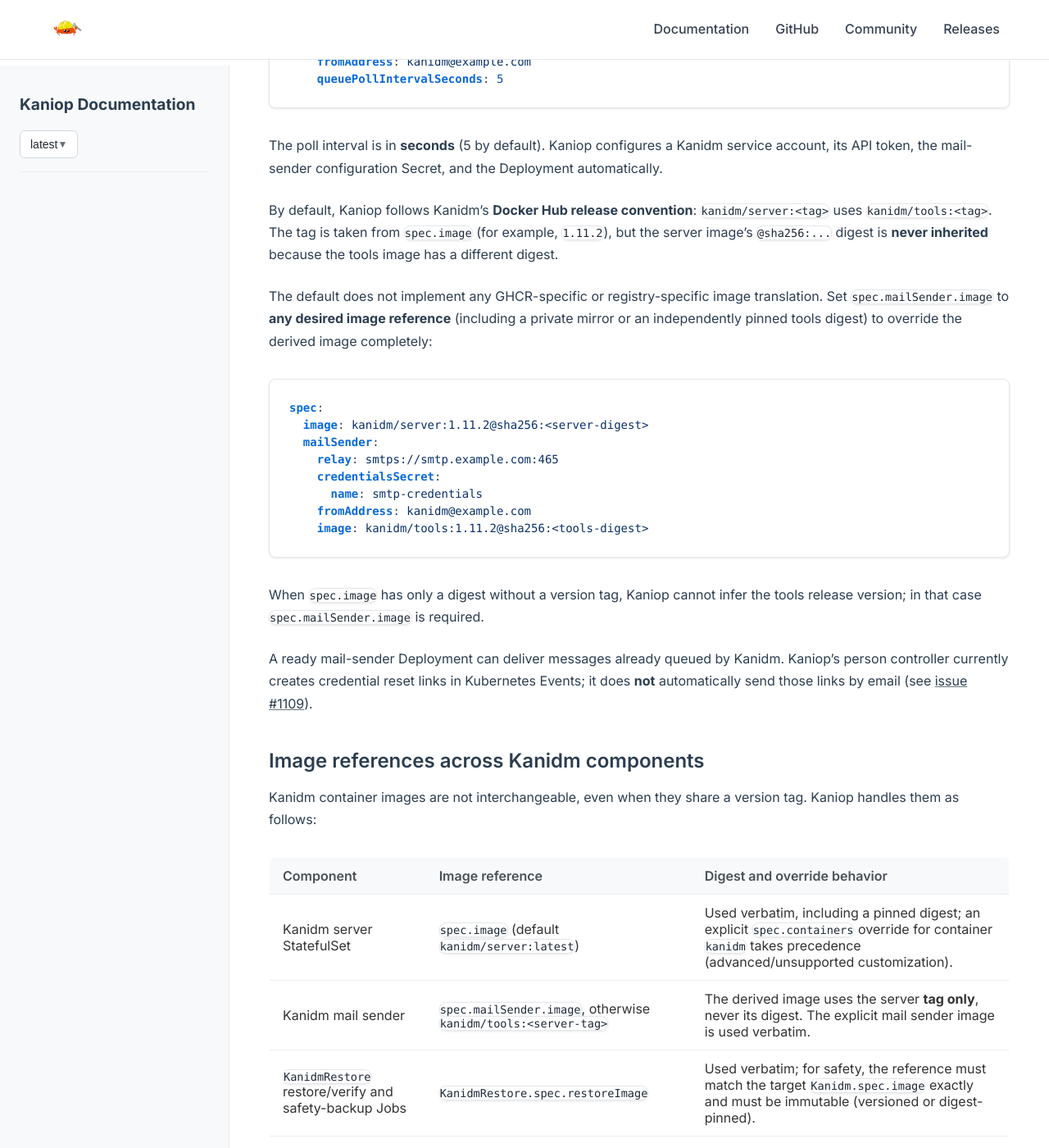
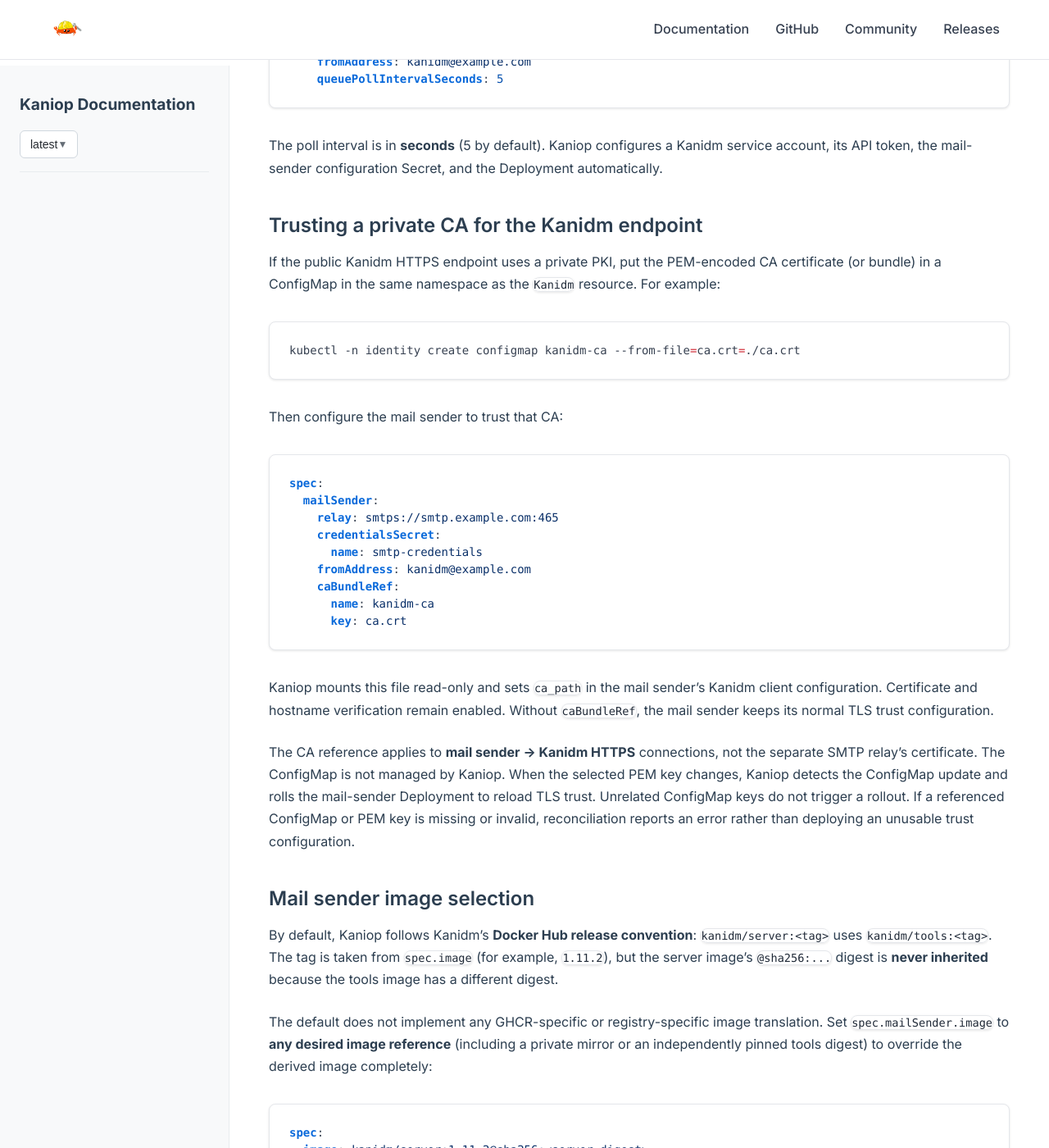
Before and after one commit to pando85/pando85.github.io, a Jekyll site: the page built from docs/kaniop/latest/usage/kanidm.md, in a window 1280 px wide and 1400 px high, scrolled down 2037 px. Shown: the whole window at 82% size. Built offline with Jekyll 4.4.1, drawn with Linux system fonts in a browser that asks for light colours.

Commit message:
deploy: pando85/kaniop@84c7f78d281b165e45bef489a411cd7d8edb965b

````diff
--- a/docs/kaniop/latest/usage/kanidm.md
+++ b/docs/kaniop/latest/usage/kanidm.md
@@ -67,6 +67,43 @@
 
 The poll interval is in **seconds** (5 by default). Kaniop configures a Kanidm service
 account, its API token, the mail-sender configuration Secret, and the Deployment automatically.
+
+### Trusting a private CA for the Kanidm endpoint
+
+If the public Kanidm HTTPS endpoint uses a private PKI, put the PEM-encoded CA
+certificate (or bundle) in a ConfigMap in the same namespace as the `Kanidm` resource.
+For example:
+
+```bash
+kubectl -n identity create configmap kanidm-ca --from-file=ca.crt=./ca.crt
+```
+
+Then configure the mail sender to trust that CA:
+
+```yaml
+spec:
+  mailSender:
+    relay: smtps://smtp.example.com:465
+    credentialsSecret:
+      name: smtp-credentials
+    fromAddress: kanidm@example.com
+    caBundleRef:
+      name: kanidm-ca
+      key: ca.crt
+```
+
+Kaniop mounts this file read-only and sets `ca_path` in the mail sender's
+Kanidm client configuration. Certificate and hostname verification remain enabled.
+Without `caBundleRef`, the mail sender keeps its normal TLS trust configuration.
+
+The CA reference applies to **mail sender → Kanidm HTTPS** connections, not the
+separate SMTP relay's certificate. The ConfigMap is not managed by Kaniop. When the selected PEM key changes,
+Kaniop detects the ConfigMap update and rolls the mail-sender Deployment to
+reload TLS trust. Unrelated ConfigMap keys do not trigger a rollout. If a
+referenced ConfigMap or PEM key is missing or invalid, reconciliation reports an
+error rather than deploying an unusable trust configuration.
+
+### Mail sender image selection
 
 By default, Kaniop follows Kanidm's **Docker Hub release convention**:
 `kanidm/server:<tag>` uses `kanidm/tools:<tag>`. The tag is taken from
````
